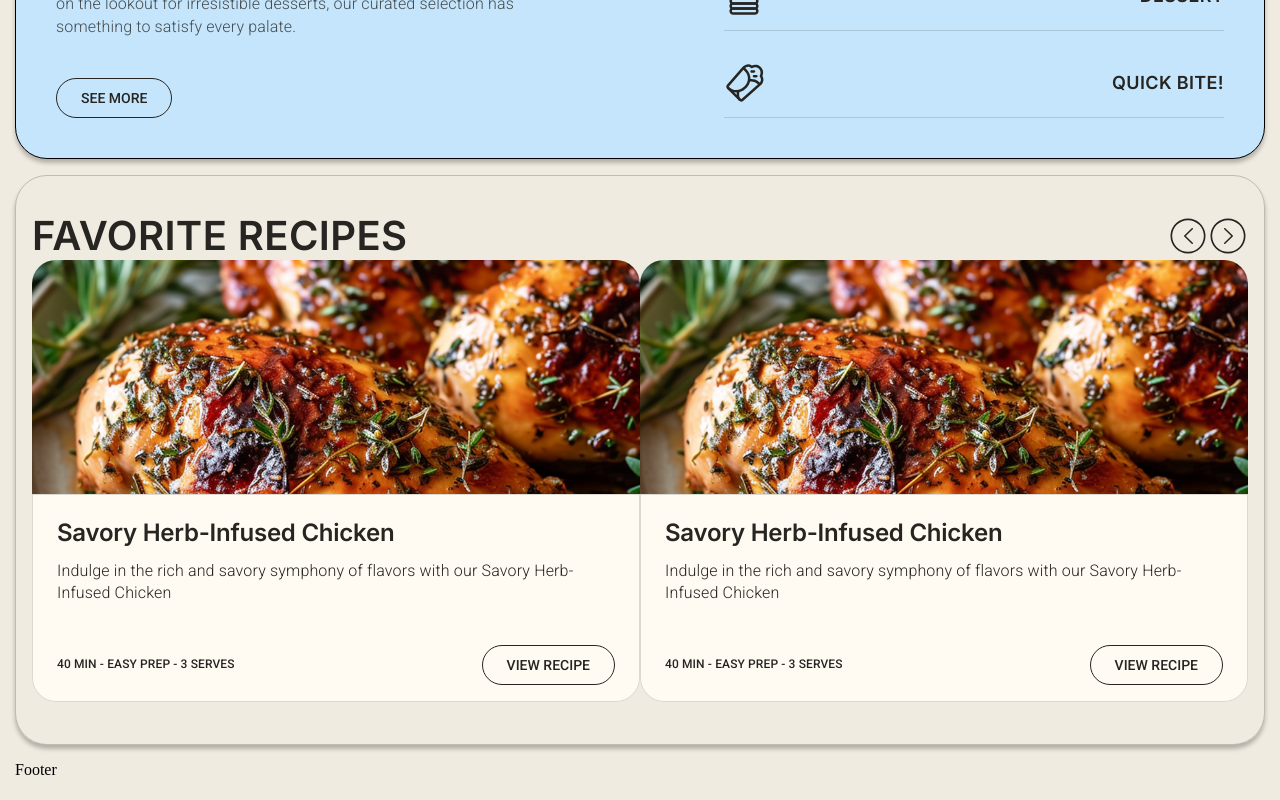
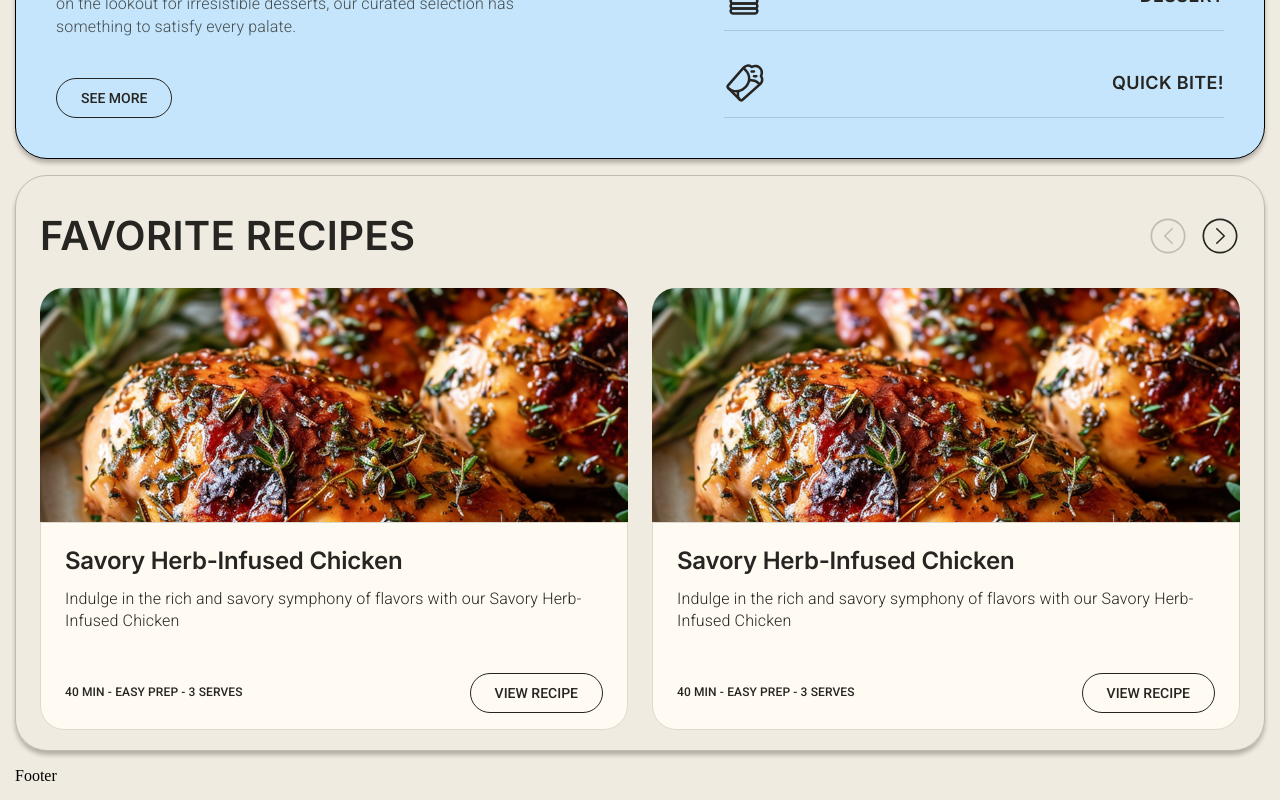
Before and after one commit to ComShep/recipebook, a React (Vite) app: page /#/ in a window 1280 px wide. Shown: the part 1038-1838 px from the top of the page. Built offline with nearby package versions, Linux system fonts and the light colour scheme.

Commit message:
добавлен слайдер

```diff
--- a/package.json
+++ b/package.json
@@ -15,6 +15,8 @@
     "react-dom": "^19.2.0",
     "react-icons": "^5.6.0",
     "react-router": "^7.13.2",
+    "react-slick": "^0.31.0",
+    "slick-carousel": "^1.8.1",
     "uuid": "^13.0.0"
   },
   "devDependencies": {
@@ -22,6 +24,7 @@
     "@types/node": "^24.10.1",
     "@types/react": "^19.2.7",
     "@types/react-dom": "^19.2.3",
+    "@types/react-slick": "^0.23.13",
     "@vitejs/plugin-react": "^5.1.1",
     "eslint": "^9.39.1",
     "eslint-plugin-react-hooks": "^7.0.1",
--- /dev/null
+++ b/src/components/Slider/Favorite.module.css
@@ -0,0 +1,87 @@
+/* .sliderSection {
+	border: 1px solid rgba(38, 37, 34, 0.24);
+	border-radius: 32px;
+	padding: 40px 16px 16px;
+	min-height: 570px;
+	box-shadow: 0 4px 4px 0 rgba(0, 0, 0, 0.25);
+	margin-bottom: 16px;
+}
+
+.header {
+	display: flex;
+	justify-content: space-between;
+}
+
+.title {
+	font-family: var(--second-family);
+	font-weight: 700;
+	font-size: 40px;
+	line-height: 100%;
+	letter-spacing: 0.01em;
+	text-transform: uppercase;
+	color: var(--dark);
+}
+
+.slider {
+	display: flex;
+	justify-content: space-between;
+} */
+
+.sliderSection {
+  border: 1px solid rgba(38, 37, 34, 0.24);
+  border-radius: 32px;
+  padding: 40px 24px 16px 24px;
+  min-height: 570px;
+  box-shadow: 0 4px 4px 0 rgba(0, 0, 0, 0.25);
+  margin-bottom: 16px;
+}
+
+.header {
+  display: flex;
+  justify-content: space-between;
+  align-items: center;
+  margin-bottom: 32px;
+}
+
+.title {
+  font-family: var(--second-family);
+  font-weight: 700;
+  font-size: 40px;
+  line-height: 100%;
+  letter-spacing: 0.01em;
+  text-transform: uppercase;
+  color: var(--dark);
+  margin: 0;
+}
+
+.arrows {
+  display: flex;
+  gap: 12px;
+}
+
+.arrowBtn {
+  background: none;
+  border: none;
+  cursor: pointer;
+  padding: 0;
+  display: flex;
+  align-items: center;
+  justify-content: center;
+  transition: transform 0.2s ease;
+}
+
+.arrowBtn:hover {
+  transform: scale(1.1);
+}
+
+.arrowBtn:active {
+  transform: scale(0.95);
+}
+
+.sliderContainer {
+  margin: 0 -12px; /* компенсируем отступы слайдов */
+}
+
+.sliderContainer :global(.slick-slide) {
+  padding: 0 12px; /* отступы между карточками */
+}
--- /dev/null
+++ b/src/components/Slider/Favorite.tsx
@@ -0,0 +1,116 @@
+// import Slider from "react-slick";
+// import 'slick-carousel/slick/slick.css';
+// import 'slick-carousel/slick/slick-theme.css';
+// import { IconLeft, IconLeftDisabled, IconRight, IconRightDisabled } from '../assets/icons/Icons';
+// import { RecipeCard } from '../RecipeCard/RecipeCard';
+// import styles from './Favorite.module.css';
+
+// export const Favorite = () => {
+// 	const settings = {
+//     dots: false,
+//     infinite: false,
+//     speed: 500,
+//     slidesToShow: 2,
+//     slidesToScroll: 1
+//   };
+// 	return (
+// 		<section className={styles.sliderSection}>
+// 			<div className={styles.header}>
+// 				<h2 className={styles.title}>favorite recipes</h2>
+// 				<div className={styles.arrows}>
+// 					<IconLeft/>
+// 					<IconRight/>
+// 				</div>
+// 			</div>
+// 			<div className={`slider-container`}>
+// 			<Slider {...settings}>
+//           <div><RecipeCard /></div>
+//           <div><RecipeCard /></div>
+//           <div><RecipeCard /></div>
+//           <div><RecipeCard /></div>
+//           <div><RecipeCard /></div>
+//       </Slider>
+// 				{/* <IconLeftDisabled/>
+// <IconRightDisabled/> */}
+// 			</div>
+// 		</section>
+// 	)
+// }
+import { useRef, useState } from 'react';
+import Slider from "react-slick";
+import 'slick-carousel/slick/slick.css';
+import 'slick-carousel/slick/slick-theme.css';
+import { IconLeft, IconLeftDisabled, IconRight, IconRightDisabled } from '../assets/icons/Icons';
+import { RecipeCard } from '../RecipeCard/RecipeCard';
+import styles from './Favorite.module.css';
+
+export const Favorite = () => {
+  const sliderRef = useRef<Slider>(null);
+  const [isBeginning, setIsBeginning] = useState(true);
+  const [isEnd, setIsEnd] = useState(false);
+
+  const settings = {
+    dots: false,
+    infinite: false,
+    speed: 500,
+    slidesToShow: 2,
+    slidesToScroll: 1,
+    arrows: false,
+    beforeChange: (oldIndex:number, newIndex:number) => {
+      // Проверяем, можно ли ещё прокрутить назад
+      setIsBeginning(newIndex === 0);
+
+      // Получаем общее количество слайдов
+      const totalSlides = sliderRef.current?.props.children?.length || 0;
+      const slidesToShow = 2;
+
+      // Проверяем, можно ли прокрутить вперёд
+      setIsEnd(newIndex + slidesToShow >= totalSlides);
+    }
+  };
+
+  const handlePrev = () => {
+    if (!isBeginning) {
+      sliderRef.current?.slickPrev();
+    }
+  };
+
+  const handleNext = () => {
+    if (!isEnd) {
+      sliderRef.current?.slickNext();
+    }
+  };
+
+  return (
+    <section className={styles.sliderSection}>
+      <div className={styles.header}>
+        <h2 className={styles.title}>favorite recipes</h2>
+        <div className={styles.arrows}>
+          <button
+            onClick={handlePrev}
+            className={styles.arrowBtn}
+            disabled={isBeginning}
+          >
+            {isBeginning ? <IconLeftDisabled /> : <IconLeft />}
+          </button>
+          <button
+            onClick={handleNext}
+            className={styles.arrowBtn}
+            disabled={isEnd}
+          >
+            {isEnd ? <IconRightDisabled /> : <IconRight />}
+          </button>
+        </div>
+      </div>
+      <div className={styles.sliderContainer}>
+        <Slider ref={sliderRef} {...settings}>
+          <div><RecipeCard /></div>
+          <div><RecipeCard /></div>
+          <div><RecipeCard /></div>
+          <div><RecipeCard /></div>
+          <div><RecipeCard /></div>
+        </Slider>
+      </div>
+    </section>
+  );
+};
--- a/src/components/Slider/Slider.module.css
+++ /dev/null
@@ -1,29 +0,0 @@
-.sliderSection {
-	border: 1px solid rgba(38, 37, 34, 0.24);
-	border-radius: 32px;
-	padding: 40px 16px 16px;
-	min-height: 570px;
-	box-shadow: 0 4px 4px 0 rgba(0, 0, 0, 0.25);
-	margin-bottom: 16px;
-}
-
-.header {
-	display: flex;
-	justify-content: space-between;
-}
-
-.title {
-	font-family: var(--second-family);
-	font-weight: 700;
-	font-size: 40px;
-	line-height: 100%;
-	letter-spacing: 0.01em;
-	text-transform: uppercase;
-	/* text-align: center; */
-	color: var(--dark);
-}
-
-.slider {
-	display: flex;
-	justify-content: space-between;
-}
--- a/src/components/Slider/Slider.tsx
+++ /dev/null
@@ -1,23 +0,0 @@
-import { IconLeft, IconLeftDisabled, IconRight, IconRightDisabled } from '../assets/icons/Icons'
-import { RecipeCard } from '../RecipeCard/RecipeCard'
-import styles from './Slider.module.css'
-
-export const Slider = () => {
-	return (
-		<section className={styles.sliderSection}>
-			<div className={styles.header}>
-				<h2 className={styles.title}>favorite recipes</h2>
-				<div className={styles.arrows}>
-					<IconLeft/>
-					<IconRight/>
-				</div>
-			</div>
-			<div className={styles.slider}>
-				<RecipeCard/>
-				<RecipeCard/>
-				{/* <IconLeftDisabled/>
-<IconRightDisabled/> */}
-			</div>
-		</section>
-	)
-}
--- a/src/pages/HomePage/HomePage.tsx
+++ b/src/pages/HomePage/HomePage.tsx
@@ -1,13 +1,13 @@
 import { Banner } from "../../components/Banner/Banner"
 import { Explore } from "../../components/Explore/Explore"
-import { Slider } from "../../components/Slider/Slider"
+import { Favorite } from "../../components/Slider/Favorite"
 
 export const HomePage = () => {
 	return (
 		<>
 			<Banner/>
 			<Explore/>
-			<Slider/>
+			<Favorite/>
 		</>
 	)
 }
```
Also changed, not shown: 1 other file (tests, documents, lock files or other folders).
